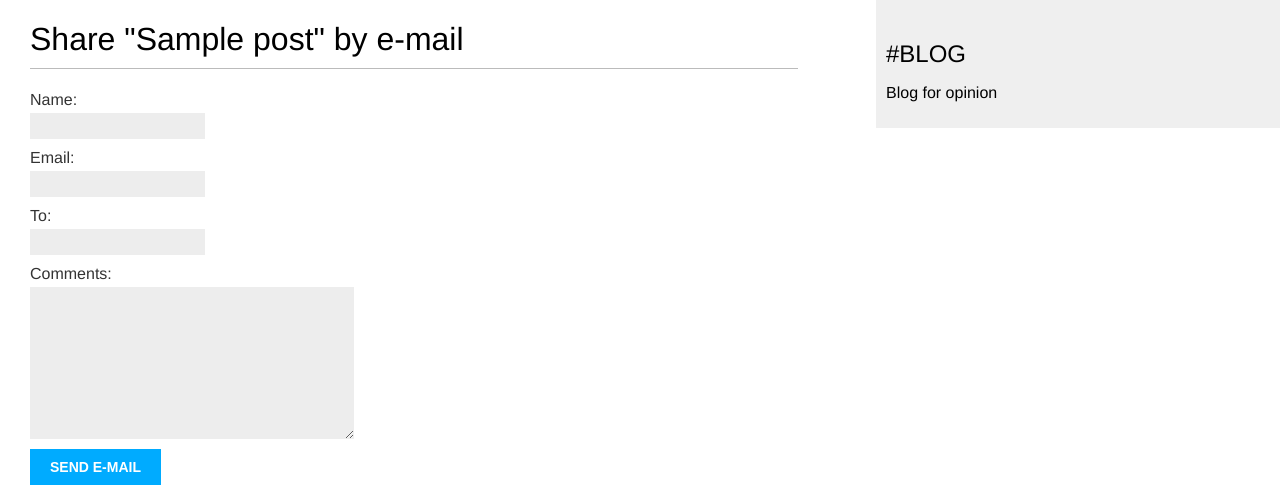
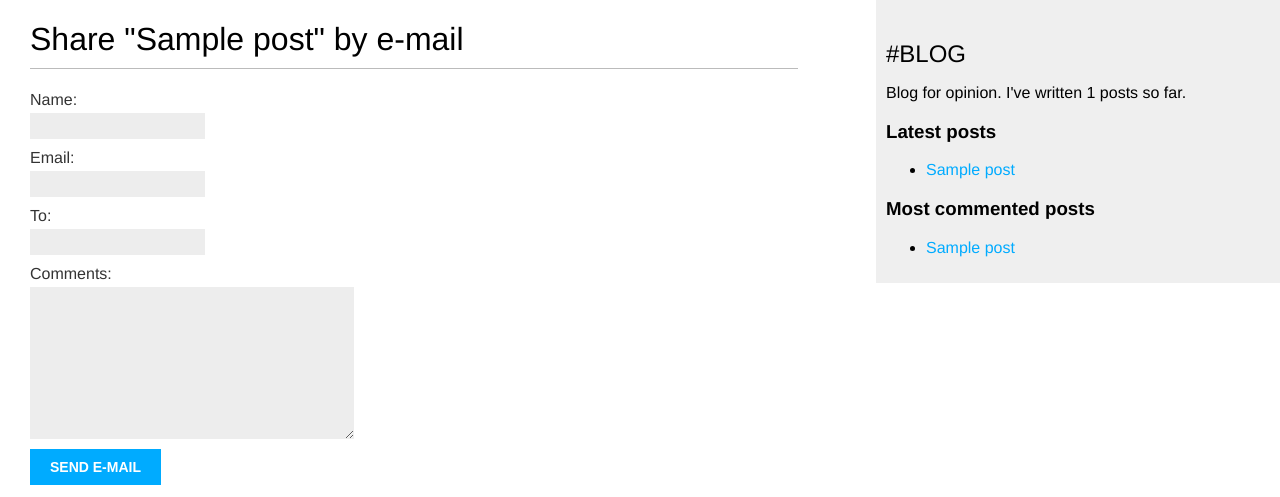
Before and after one commit to kayrat-dev/django-blog, a Django app: page /blog/1/share/ in a window 1280 px wide. Shown: the top 497 px of the page. Run offline with Django 5.2, Linux system fonts and the light colour scheme; tables that the repository leaves empty hold one stand-in row (values such as "Sample post").

Commit message:
feat: add tagging system, sidebar with stats, and similar posts logic

```diff
--- a/mysite/blog/models.py
+++ b/mysite/blog/models.py
@@ -2,6 +2,7 @@ from django.db import models
 from django.utils import timezone
 from django.contrib.auth.models import User
 from django.urls import reverse
+from taggit.managers import TaggableManager
 
 class PublishedManager(models.Manager):
     def get_queryset(self):
@@ -25,6 +26,7 @@ class Post(models.Model):
 
     objects = models.Manager()
     published = PublishedManager()
+    tags = TaggableManager()
 
     class Meta:
         ordering = ['-publish']
--- a/mysite/blog/templates/blog/base.html
+++ b/mysite/blog/templates/blog/base.html
@@ -1,3 +1,4 @@
+{% load blog_tags %}
 {% load static %}
 <!DOCTYPE html>
 <html lang="en">
@@ -15,7 +16,23 @@
     </div>
     <div id="sidebar">
         <h2>#BLOG</h2>
-        <p>Blog for opinion</p>
+        <p>
+            Blog for opinion.
+            I've written {% total_posts %} posts so far.
+        </p>
+        <h3>Latest posts</h3>
+        {% show_latest_posts 3 %}
+        <h3>Most commented posts</h3>
+        {% get_most_commented_posts as most_commented_posts %}
+        <ul>
+            {% for post in most_commented_posts %}
+            <li>
+                <a href="{{ post.get_absolute_url }}">{{ post.title }}</a>
+            </li>
+            {% empty %}
+                <li>Пока нет популярных постов</li>
+            {% endfor %}
+        </ul>
     </div>
 </body>
 </html>
--- a/mysite/blog/templates/blog/post/includes/comment_form.html
+++ b/mysite/blog/templates/blog/post/includes/comment_form.html
@@ -1,4 +1,4 @@
-<h2>Add a new comment</h2>
+<h4>Add a new comment</h4>
 <form action="{% url "blog:post_comment" post.id %}" method="post">
     {{ form.as_p }}
     {% csrf_token %}
--- /dev/null
+++ b/mysite/blog/templates/blog/post/latest_posts.html
@@ -0,0 +1,7 @@
+<ul>
+    {% for post in latest_posts %}
+        <li>
+            <a href="{{ post.get_absolute_url }}">{{ post.title }}</a>
+        </li>
+    {% endfor %}
+</ul>
--- /dev/null
+++ b/mysite/blog/templatetags/blog_tags.py
@@ -0,0 +1,20 @@
+from django import template
+from ..models import Post
+from django.db.models import Count
+
+register = template.Library()
+
+@register.simple_tag
+def get_most_commented_posts(count=5):
+    return Post.published.annotate(
+        total_comments=Count('comments')
+    ).order_by('-total_comments')[:count]
+
+@register.simple_tag
+def total_posts():
+    return Post.published.count()
+
+@register.inclusion_tag('blog/post/latest_posts.html')
+def show_latest_posts(count=5):
+    latest_posts = Post.published.order_by('-publish')[:count]
+    return {'latest_posts': latest_posts}
--- a/mysite/blog/urls.py
+++ b/mysite/blog/urls.py
@@ -5,6 +5,7 @@ app_name = 'blog'
 
 urlpatterns = [
     path('', views.PostListView.as_view(), name='post_list'),
+    path('tag/<slug:tag_slug>/', views.PostListView.as_view(), name='post_list_by_tag'),
     path('<int:year>/<int:month>/<int:day>/<slug:post>/', views.post_detail, name='post_detail'),
     path('<int:post_id>/share/', views.post_share, name='post_share'),
     path('<int:post_id>/comment/', views.post_comment, name='post_comment'),
--- a/mysite/blog/views.py
+++ b/mysite/blog/views.py
@@ -4,6 +4,8 @@ from django.views.generic import ListView
 from .forms import EmailPostForm, CommentForm
 from django.core.mail import send_mail
 from django.views.decorators.http import require_POST
+from taggit.models import Tag
+from django.db.models import Count
 
 @require_POST
 def post_comment(request, post_id):
@@ -25,6 +27,20 @@ class PostListView(ListView):
     paginate_by = 3
     template_name = 'blog/post/list.html'
 
+    def get_queryset(self):
+        queryset = super().get_queryset()
+        tag_slug = self.kwargs.get('tag_slug')
+        if tag_slug:
+            self.tag = get_object_or_404(Tag, slug=tag_slug)
+            queryset = queryset.filter(tags__in=[self.tag])
+        return queryset
+
+    def get_context_data(self, **kwargs):
+        context = super().get_context_data(**kwargs)
+        if hasattr(self, 'tag'):
+            context['tag'] = self.tag
+        return context
+
 def post_detail(request, year, month, day, post):
     post = get_object_or_404(Post, slug=post,
                                    status=Post.Status.PUBLISHED,
@@ -35,9 +51,13 @@ def post_detail(request, year, month, day, post):
     comments = post.comments.filter(active=True)
     form = CommentForm()
 
+    post_tags_ids = post.tags.values_list('id', flat=True)
+    similar_posts = Post.published.filter(tags__in=post_tags_ids).exclude(id=post.id)
+    similar_posts = similar_posts.annotate(same_tags=Count('tags')).order_by('-same_tags', '-publish')[:4]
+
     return render(request,
                   'blog/post/detail.html',
-                  {'post': post, 'comments': comments, 'form': form})
+                  {'post': post, 'comments': comments, 'form': form, 'similar_posts': similar_posts})
 
 def post_share(request, post_id):
     post = get_object_or_404(Post, id=post_id, status=Post.Status.PUBLISHED)
--- a/mysite/mysite/settings.py
+++ b/mysite/mysite/settings.py
@@ -27,6 +27,7 @@ DEBUG = True
 
 ALLOWED_HOSTS = []
 
+SITE_ID = 1
 
 # Application definition
 
@@ -38,6 +39,9 @@ INSTALLED_APPS = [
     'django.contrib.messages',
     'django.contrib.staticfiles',
     'blog.apps.BlogConfig',
+    'taggit',
+    'django.contrib.sites',
+    'django.contrib.sitemaps',
 ]
 
 MIDDLEWARE = [
```
Also changed, not shown: mysite/blog/templates/blog/post/detail.html (+11 -2 lines), mysite/blog/templates/blog/post/list.html (+12 -0 lines), mysite/blog/migrations/0004_post_tags.py (added), mysite/blog/templatetags/__init__.py (added).
